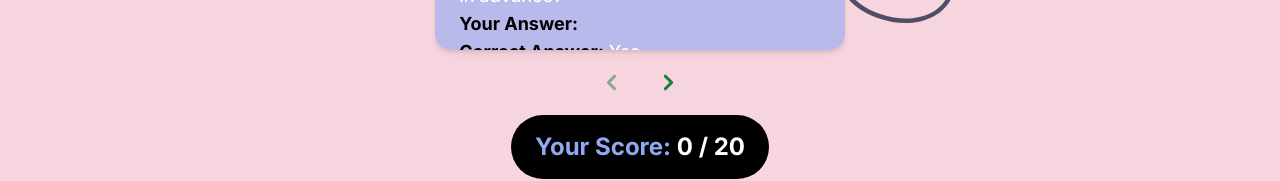
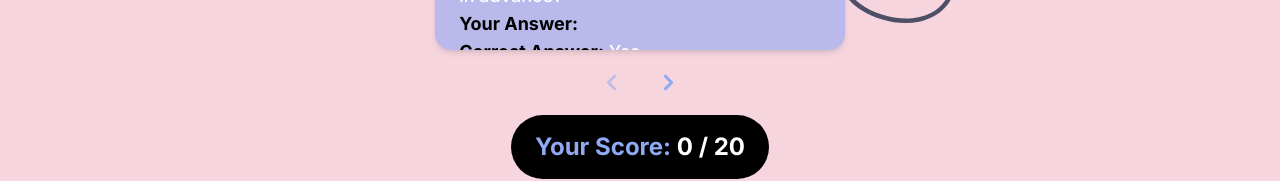
Before and after one commit to Roshniy-37/QuiBlo-next, a Next.js app: page /results in a window 1280 px wide. Shown: the part 586-767 px from the top of the page. Built offline with nearby package versions, Linux system fonts and the light colour scheme.

Commit message:
fixed build error

```diff
--- a/app/JoinQuiz/[id]/page.tsx
+++ b/app/JoinQuiz/[id]/page.tsx
@@ -25,8 +25,8 @@ const Page: React.FC = () => {
       setCurrentQuestionIndex(currentQuestionIndex + 1);
     } else {
       // Redirect to the results page with the answers as a query parameter
-      const queryString = encodeURIComponent(JSON.stringify([...answers, option]));
-      router.push(`/results?answers`);
+      const queryString = encodeURIComponent(JSON.stringify(answers));
+      router.push(`/results?answers=${queryString}`);
     }
   };
 
--- a/app/results/page.tsx
+++ b/app/results/page.tsx
@@ -1,11 +1,19 @@
 'use client';
 
-import React, { useState } from 'react';
+import React, { useState, Suspense } from 'react';
 import { useSearchParams } from 'next/navigation';
 import quizData from '@/quizData.json'; // Adjust the path as necessary
 import { ChevronLeft, ChevronRight } from 'lucide-react';
 
 const Results: React.FC = () => {
+  return (
+    <Suspense fallback={<div>Loading...</div>}>
+      <ResultsContent />
+    </Suspense>
+  );
+};
+
+const ResultsContent: React.FC = () => {
   const searchParams = useSearchParams();
   const userAnswers = JSON.parse(decodeURIComponent(searchParams.get('answers') || '[]'));
 
@@ -13,7 +21,7 @@ const Results: React.FC = () => {
   const questionsPerPage = 5;
 
   const score = userAnswers.reduce((total: number, answer: string, index: number) => {
-    if (answer === quizData.questions[index].answer) {
+    if (answer === quizData.questions[index].answer || answer === '') {
       return total + 1;
     }
     return total;
@@ -35,11 +43,10 @@ const Results: React.FC = () => {
   return (
     <div className='w-full h-screen bg-[#E57494]/30 flex flex-col justify-center items-center relative'>
       <img src='doodles/d1.svg' alt='' className='absolute top-[10vh] w-[40vw]' />
-
-    <img src='doodles/d2.svg' alt='' className='absolute w-52 -rotate-12 left-20 top-[45vh]' />
-    <img src='doodles/d3.svg' alt='' className='absolute w-20 rotate-12 left-64 top-[42vh]' />
-    <img src='doodles/d4.svg' alt='' className='absolute w-60 right-20 top-[20vh]' />
-    <img src='doodles/d5.svg' alt='' className='absolute w-44 right-72 top-[58vh]' />
+      <img src='doodles/d2.svg' alt='' className='absolute w-52 -rotate-12 left-20 top-[45vh]' />
+      <img src='doodles/d3.svg' alt='' className='absolute w-20 rotate-12 left-64 top-[42vh]' />
+      <img src='doodles/d4.svg' alt='' className='absolute w-60 right-20 top-[20vh]' />
+      <img src='doodles/d5.svg' alt='' className='absolute w-44 right-72 top-[58vh]' />
 
       <h1 className='text-5xl font-bold -translate-y-1'>Quiz <span className='text-[#8fa9f3]'>Results</span></h1>
       <div className='w-[32vw] h-[64vh] overflow-y-auto p-6 bg-[#8fa9f3]/60 rounded-2xl shadow-md z-30 mt-8'>
@@ -71,7 +78,7 @@ const Results: React.FC = () => {
           onClick={handlePrevPage}
           disabled={currentIndex === 0}
         >
-          <span className='text-2xl font-bold text-white'><ChevronLeft className='text-green-700' strokeWidth={3} size={25} /></span>
+          <span className='text-2xl font-bold text-white'><ChevronLeft className='text-[#8fa9f3]' strokeWidth={3} size={25} /></span>
         </button>
         <button
           className={` flex items-center justify-center py-4 rounded-full ml-4 ${
@@ -80,31 +87,13 @@ const Results: React.FC = () => {
           onClick={handleNextPage}
           disabled={currentIndex === totalPages - 1}
         >
-          <span className='text-2xl font-bold text-white'><ChevronRight className='text-green-700' strokeWidth={3} size={25} /></span>
+          <span className='text-2xl font-bold text-white'><ChevronRight className='text-[#8fa9f3]' strokeWidth={3} size={25} /></span>
         </button>
       </div>
       <div className='translate-y-2 flex items-center'>
-        {/* <button
-          className={` flex items-center justify-center py-4 px-6 rounded-full mr-4 ${
-            currentIndex === 0 ? 'opacity-50 cursor-not-allowed' : ''
-          }`}
-          onClick={handlePrevPage}
-          disabled={currentIndex === 0}
-        >
-          <span className='text-2xl font-bold text-white'><ChevronLeft className='text-green-700' strokeWidth={3} size={25} /></span>
-        </button> */}
         <div className='bg-black flex items-center justify-center py-4 px-6 rounded-full'>
           <h2 className='text-2xl font-bold text-white'><span className='text-[#8fa9f3]'>Your Score:</span> {score} / {quizData.questions.length}</h2>
         </div>
-        {/* <button
-          className={` flex items-center justify-center py-4 px-6 rounded-full ml-4 ${
-            currentIndex === totalPages - 1 ? 'opacity-50 cursor-not-allowed' : ''
-          }`}
-          onClick={handleNextPage}
-          disabled={currentIndex === totalPages - 1}
-        >
-          <span className='text-2xl font-bold text-white'><ChevronRight className='text-green-700' strokeWidth={3} size={25} /></span>
-        </button> */}
       </div>
     </div>
   );
```
